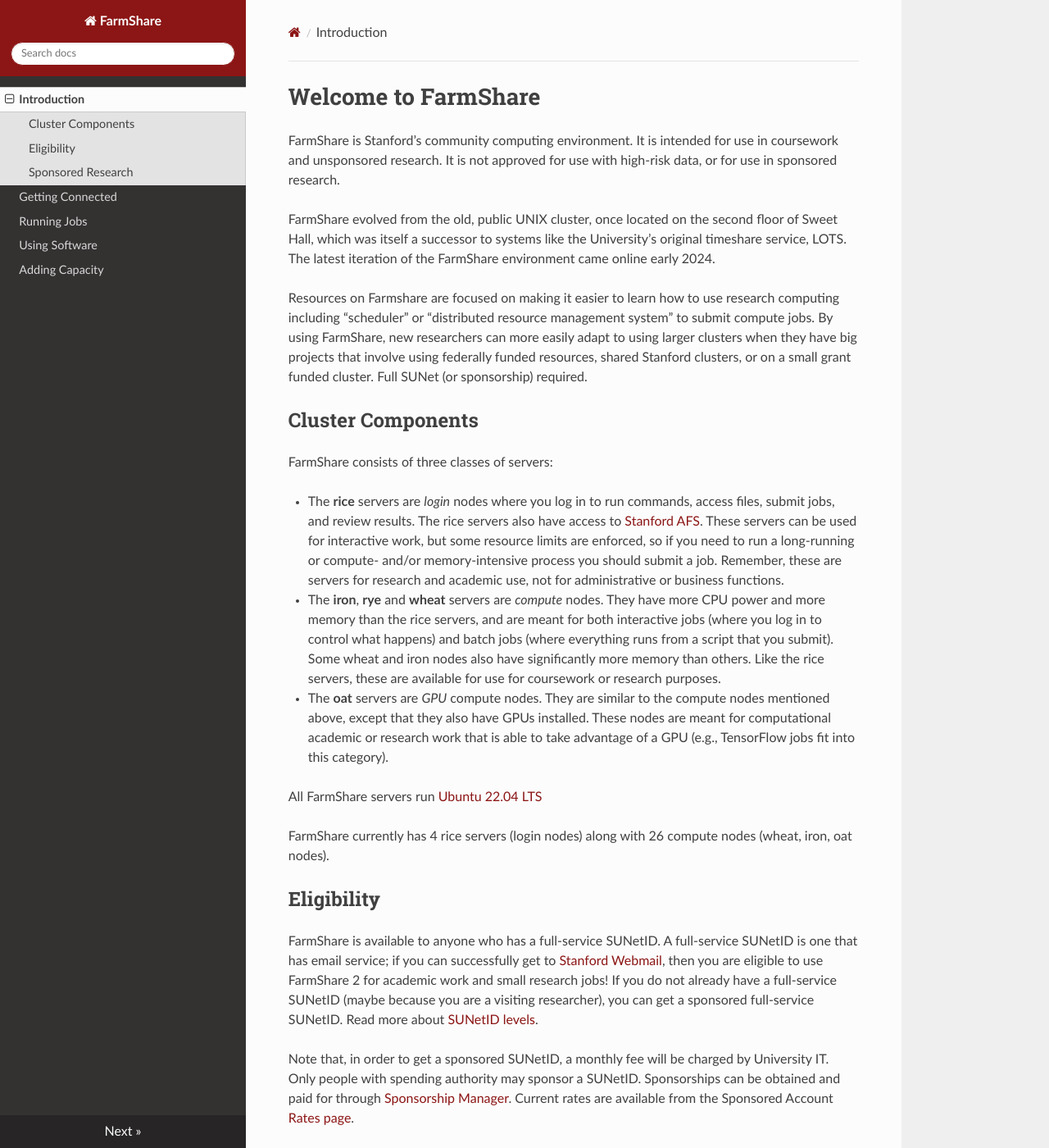
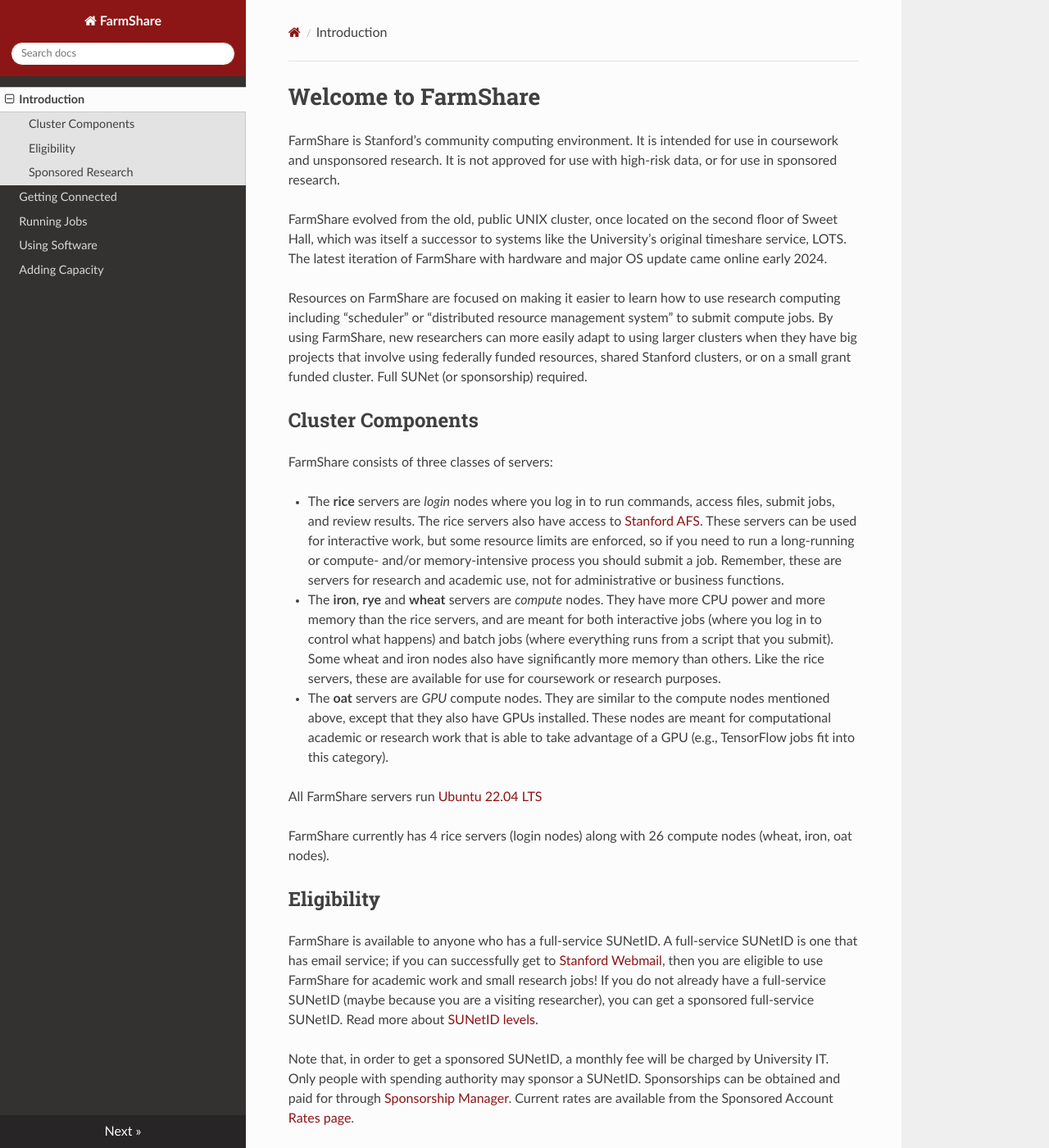
Before and after one commit to stanford-rc/farmshare-docs, an MkDocs documentation site: the page built from docs/index.md, in a window 1280 px wide and 1400 px high. Shown: the whole window at 82% size. Built offline with MkDocs 1.6.1, drawn with Linux system fonts in a browser that asks for light colours; nearby versions of some CDN libraries.

Commit message:
Update index.md

```diff
--- a/docs/index.md
+++ b/docs/index.md
@@ -2,9 +2,9 @@
 
 FarmShare is Stanford's community computing environment. It is intended for use in coursework and unsponsored research. It is not approved for use with high-risk data, or for use in sponsored research.
 
-FarmShare evolved from the old, public UNIX cluster, once located on the second floor of Sweet Hall, which was itself a successor to systems like the University's original timeshare service, LOTS. The latest iteration of the FarmShare environment came online early 2024.
+FarmShare evolved from the old, public UNIX cluster, once located on the second floor of Sweet Hall, which was itself a successor to systems like the University's original timeshare service, LOTS. The latest iteration of FarmShare with hardware and major OS update came online early 2024.
 
-Resources on Farmshare are focused on making it easier to learn how to use research computing including “scheduler” or “distributed resource management system” to submit compute jobs. By using FarmShare, new researchers can more easily adapt to using larger clusters when they have big projects that involve using federally funded resources, shared Stanford clusters, or on a small grant funded cluster. Full SUNet (or sponsorship) required.
+Resources on FarmShare are focused on making it easier to learn how to use research computing including “scheduler” or “distributed resource management system” to submit compute jobs. By using FarmShare, new researchers can more easily adapt to using larger clusters when they have big projects that involve using federally funded resources, shared Stanford clusters, or on a small grant funded cluster. Full SUNet (or sponsorship) required.
 
 ## Cluster Components
 
@@ -22,7 +22,7 @@
 
 ## Eligibility
 
-FarmShare is available to anyone who has a full-service SUNetID. A full-service SUNetID is one that has email service; if you can successfully get to [Stanford Webmail](https://webmail.stanford.edu/), then you are eligible to use FarmShare 2 for academic work and small research jobs! If you do not already have a full-service SUNetID (maybe because you are a visiting researcher), you can get a sponsored full-service SUNetID. Read more about [SUNetID levels](https://uit.stanford.edu/service/accounts/sunetids).
+FarmShare is available to anyone who has a full-service SUNetID. A full-service SUNetID is one that has email service; if you can successfully get to [Stanford Webmail](https://webmail.stanford.edu/), then you are eligible to use FarmShare for academic work and small research jobs! If you do not already have a full-service SUNetID (maybe because you are a visiting researcher), you can get a sponsored full-service SUNetID. Read more about [SUNetID levels](https://uit.stanford.edu/service/accounts/sunetids).
 
 Note that, in order to get a sponsored SUNetID, a monthly fee will be charged by University IT. Only people with spending authority may sponsor a SUNetID. Sponsorships can be obtained and paid for through [Sponsorship Manager](https://uit.stanford.edu/service/sponsorship/).  Current rates are available from the Sponsored Account [Rates page](https://uit.stanford.edu/rates/sponsorship).
 
```
